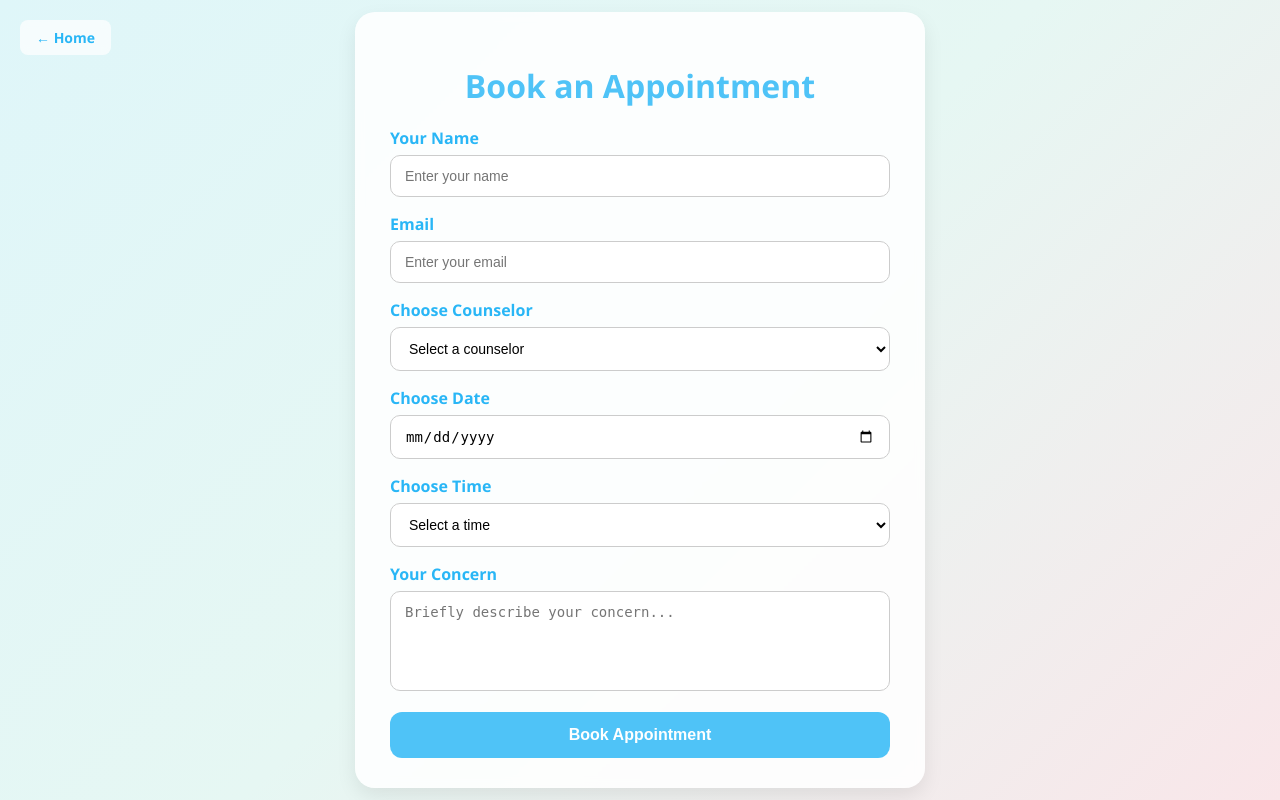
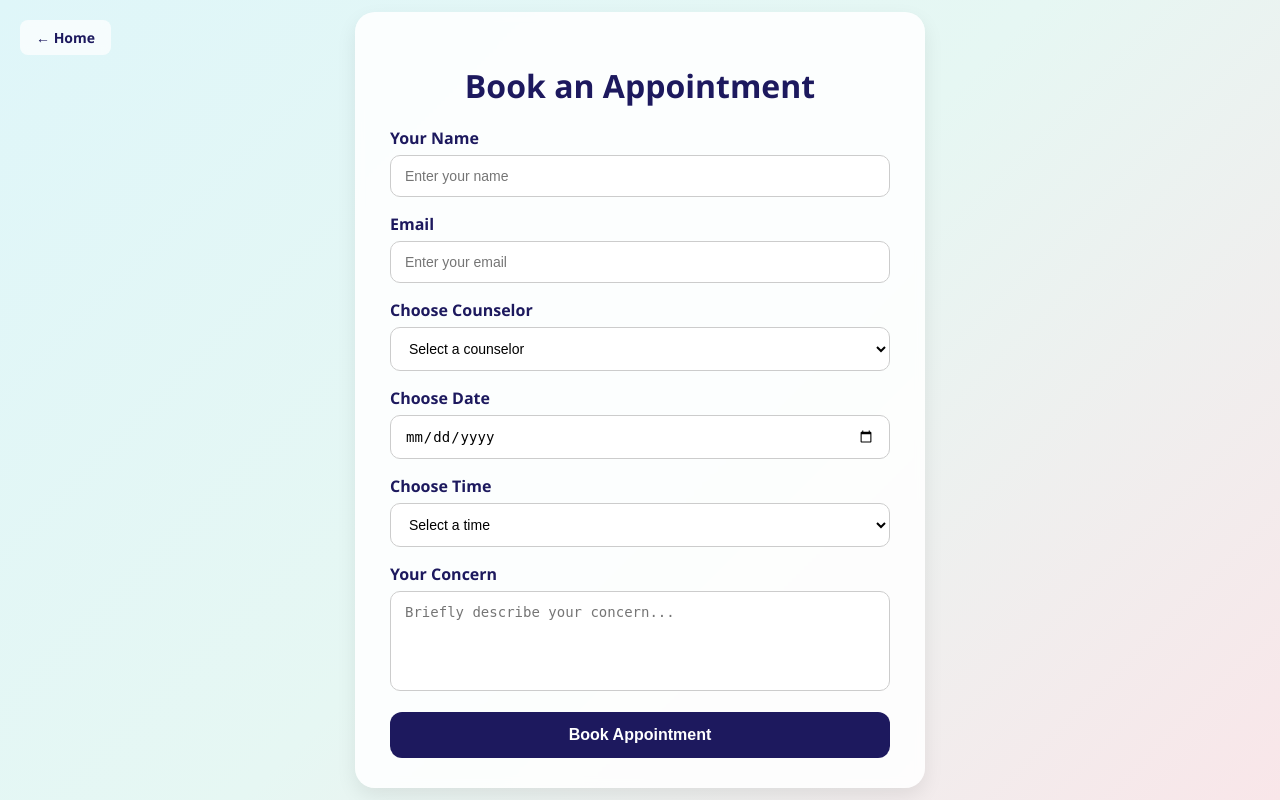
Before and after one commit to Lynx-Mayank/SUKOON, a Flask app: page /appointments in a window 1280 px wide. Run offline with Flask 3, Linux system fonts and the light colour scheme.

Commit message:
Update appointment.html

```diff
--- a/final/templates/appointment.html
+++ b/final/templates/appointment.html
@@ -1,13 +1,13 @@
 <!DOCTYPE html>
 <html lang="en">
 <head>
-  <meta charset="UTF-8">
+  <meta charset="UTF-8" />
   <meta name="viewport" content="width=device-width, initial-scale=1">
   <title>SUKOON - Book Appointment</title>
   <style>
     /* Page background and font */
     body {
-      font-family: "Segoe UI", Arial, sans-serif;
+      font-family: "Poppins", "Segoe UI", Arial, sans-serif;
       background: linear-gradient(135deg, #dff6f9 0%, #e6f7f3 50%, #f9e6e9 100%);
       margin: 0;
       padding: 0;
@@ -16,6 +16,7 @@
       justify-content: center;
       align-items: center;
       min-height: 100vh;
+      color: #1D195E;
     }
 
     /* Back Button */
@@ -23,7 +24,7 @@
       position: absolute;
       top: 20px;
       left: 20px;
-      color: #29b6f6;
+      color: #1D195E;
       font-weight: 600;
       text-decoration: none;
       padding: 8px 16px;
@@ -36,7 +37,7 @@
 
     .back-btn:hover {
       background: rgba(255,255,255,0.9);
-      color: #4fc3f7;
+      color: #0f0c3d;
       transform: translateX(-2px);
     }
 
@@ -54,7 +55,7 @@
 
     h1 {
       text-align: center;
-      color: #4fc3f7;
+      color: #1D195E;
       font-weight: 800;
       margin-bottom: 20px;
     }
@@ -62,7 +63,7 @@
     label {
       display: block;
       font-weight: 600;
-      color: #29b6f6;
+      color: #1D195E;
       margin-bottom: 6px;
     }
 
@@ -79,8 +80,8 @@
     }
 
     input:focus, textarea:focus, select:focus {
-      border-color: #4fc3f7;
-      box-shadow: 0 0 0 3px rgba(79,195,247,0.2);
+      border-color: #1D195E;
+      box-shadow: 0 0 0 3px rgba(29,25,94,0.2);
     }
 
     textarea {
@@ -95,7 +96,7 @@
 
     button {
       width: 100%;
-      background: #4fc3f7;
+      background: #1D195E;
       color: #fff;
       border: none;
       padding: 14px;
@@ -107,7 +108,7 @@
     }
 
     button:hover {
-      background: #29b6f6;
+      background: #0f0c3d;
       transform: translateY(-2px);
     }
 
```
